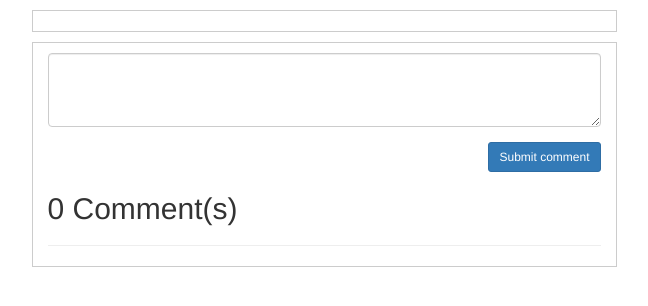
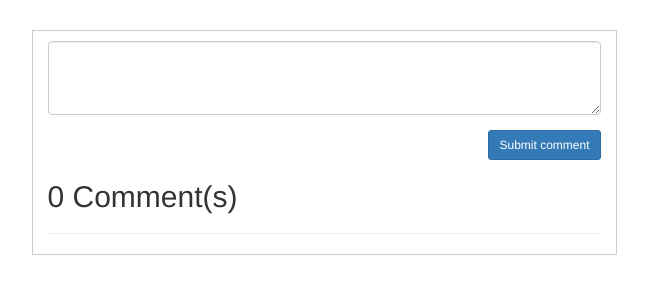
Before and after one commit to filipmanhal/term-work, a PHP site: page /manhistWeb/Blog/comment/post_details.php in a window 1280 px wide. Shown: the top 306 px of the page, without its empty margins (316-964 px from the left). Run offline with PHP 8.4, Linux system fonts and the light colour scheme; the visitor is signed in with stand-in values (Sample User, id 1); data that the repository does not hold is empty.

Commit message:
add_photo

```diff
--- a/page/Blog/comment/main.css
+++ b/page/Blog/comment/main.css
@@ -5,12 +5,6 @@
 textarea {
     display: block;
     margin-bottom: 10px;
-}
-
-/*post*/
-.post {
-    border: 1px solid #ccc;
-    margin-top: 10px;
 }
 
 /*comments*/
--- a/page/Blog/single_post.php
+++ b/page/Blog/single_post.php
@@ -43,7 +43,7 @@
                     <div class="col-md-6 col-md-offset-3 comments-section">
                         <!-- if user is not signed in, tell them to sign in. If signed in, present them with comment form -->
                         <?php if (isset($user_id)): ?>
-                            <form class="clearfix" action="comment/post_details.php" method="post" id="comment_form">
+                            <form class="clearfix" action="single_post.php" method="post" id="comment_form">
                                 <textarea name="comment_text" id="comment_text" class="form-control" cols="30"
                                           rows="3"></textarea>
                                 <button class="btn btn-primary btn-sm pull-right" id="submit_comment">Odeslat
@@ -73,7 +73,7 @@
                                                data-id="<?php echo $comment['id']; ?>">reagovat</a>
                                         </div>
                                         <!-- reply form -->
-                                        <form action="comment/post_details.php" class="reply_form clearfix"
+                                        <form action="single_post.php" class="reply_form clearfix"
                                               id="comment_reply_form_<?php echo $comment['id'] ?>"
                                               data-id="<?php echo $comment['id']; ?>">
                                             <textarea class="form-control" name="reply_text" id="reply_text" cols="30"
```
